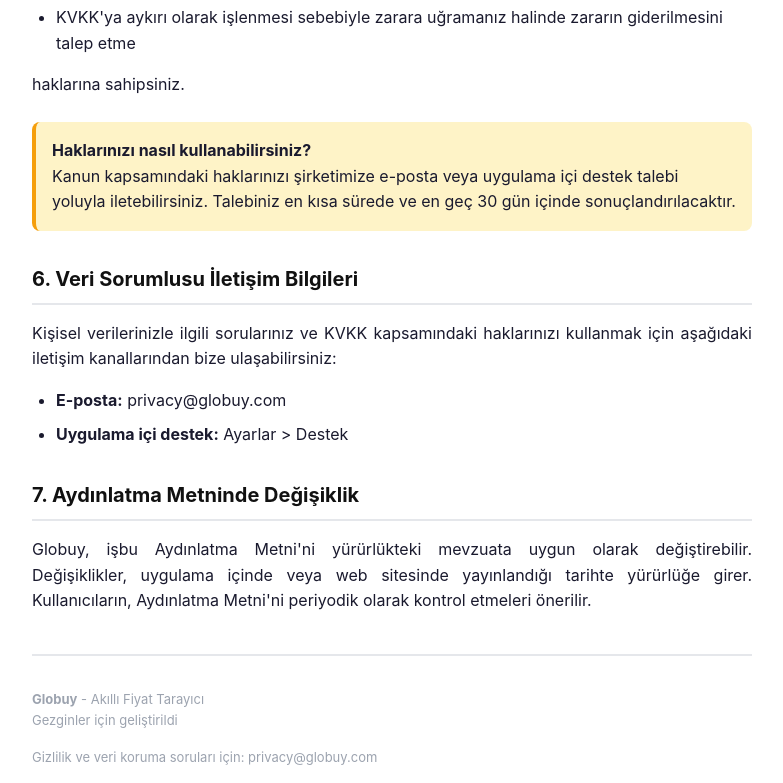
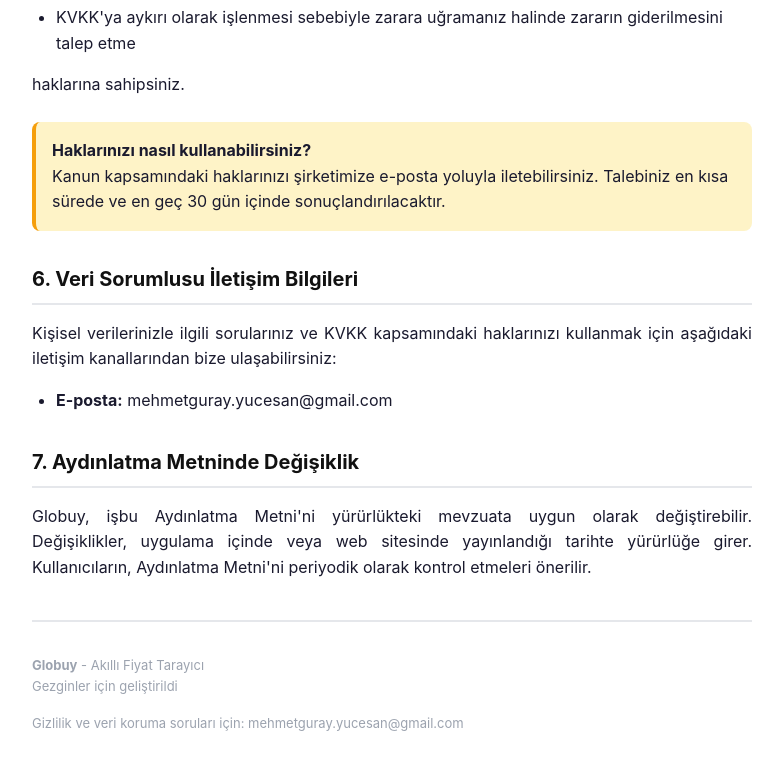
Before and after one commit to Mehmetguray70/app-ads, a plain HTML site: page privacypolicy.html in a window 1280 px wide. Shown: the part 2897-3680 px from the top of the page, without its empty margins (248-1031 px from the left). Drawn offline with Linux system fonts and the light colour scheme.

Commit message:
Update privacypolicy.html

```diff
--- a/privacypolicy.html
+++ b/privacypolicy.html
@@ -154,14 +154,14 @@
 
         <div class="highlight">
             <strong>Haklarınızı nasıl kullanabilirsiniz?</strong><br>
-            Kanun kapsamındaki haklarınızı şirketimize e-posta veya uygulama içi destek talebi yoluyla iletebilirsiniz. Talebiniz en kısa sürede ve en geç 30 gün içinde sonuçlandırılacaktır.
+            Kanun kapsamındaki haklarınızı şirketimize e-posta yoluyla iletebilirsiniz. Talebiniz en kısa sürede ve en geç 30 gün içinde sonuçlandırılacaktır.
         </div>
 
         <h2>6. Veri Sorumlusu İletişim Bilgileri</h2>
         <p>Kişisel verilerinizle ilgili sorularınız ve KVKK kapsamındaki haklarınızı kullanmak için aşağıdaki iletişim kanallarından bize ulaşabilirsiniz:</p>
         <ul>
-            <li><strong>E-posta:</strong> privacy@globuy.com</li>
-            <li><strong>Uygulama içi destek:</strong> Ayarlar > Destek</li>
+            <li><strong>E-posta:</strong> mehmetguray.yucesan@gmail.com</li>
+
         </ul>
 
         <h2>7. Aydınlatma Metninde Değişiklik</h2>
@@ -170,7 +170,7 @@
         <div class="footer">
             <p><strong>Globuy</strong> - Akıllı Fiyat Tarayıcı<br>
             Gezginler için geliştirildi</p>
-            <p>Gizlilik ve veri koruma soruları için: privacy@globuy.com</p>
+            <p>Gizlilik ve veri koruma soruları için: mehmetguray.yucesan@gmail.com</p>
         </div>
 
 
@@ -250,14 +250,14 @@
 
         <div class="highlight">
             <strong>How can you exercise your rights?</strong><br>
-            You may submit your requests under the law to our company via email or through an in-app support request. Your request will be concluded as soon as possible and within 30 days at the latest.
+            You may submit your requests under the law to our company via email. Your request will be concluded as soon as possible and within 30 days at the latest.
         </div>
 
         <h2>6. Data Controller Contact Information</h2>
-        <p>You may contact us through the following channels for questions regarding your personal data and to exercise your rights under the KVKK:</p>
+        <p>You may contact us through the following channel for questions regarding your personal data and to exercise your rights under the KVKK:</p>
         <ul>
-            <li><strong>Email:</strong> privacy@globuy.com</li>
-            <li><strong>In-app support:</strong> Settings &gt; Support</li>
+            <li><strong>Email:</strong> mehmetguray.yucesan@gmail.com</li>
+
         </ul>
 
         <h2>7. Changes to This Privacy Notice</h2>
```
